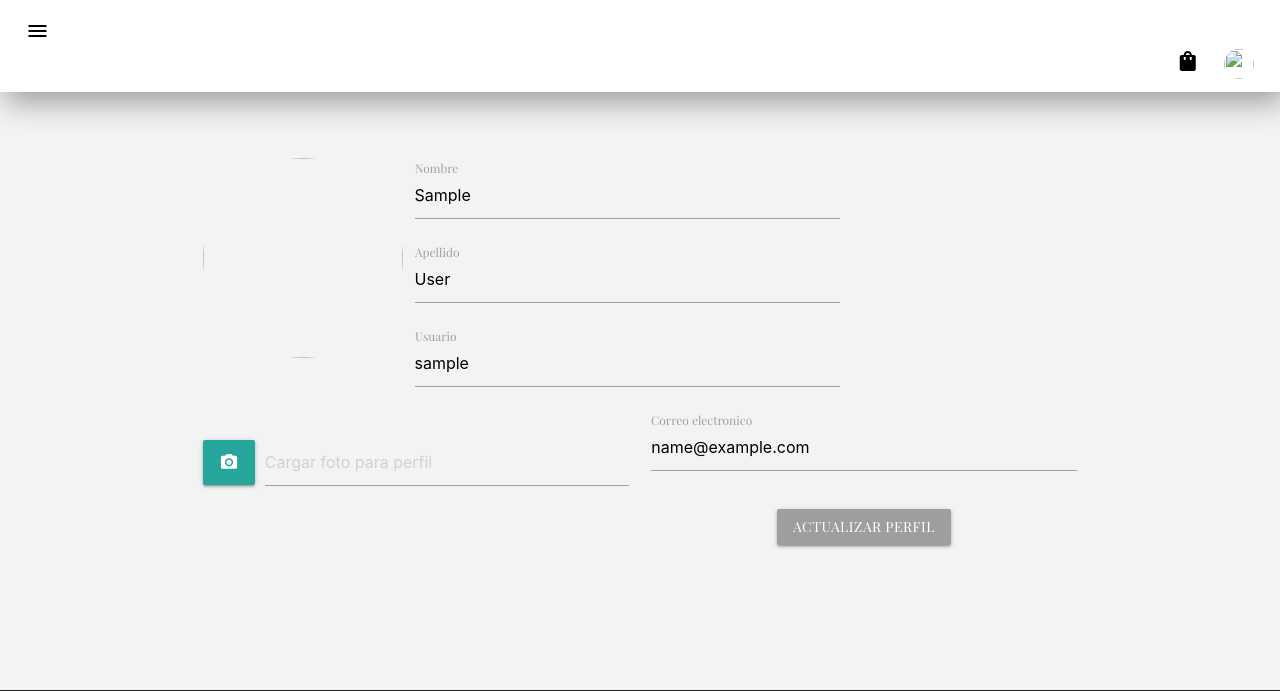
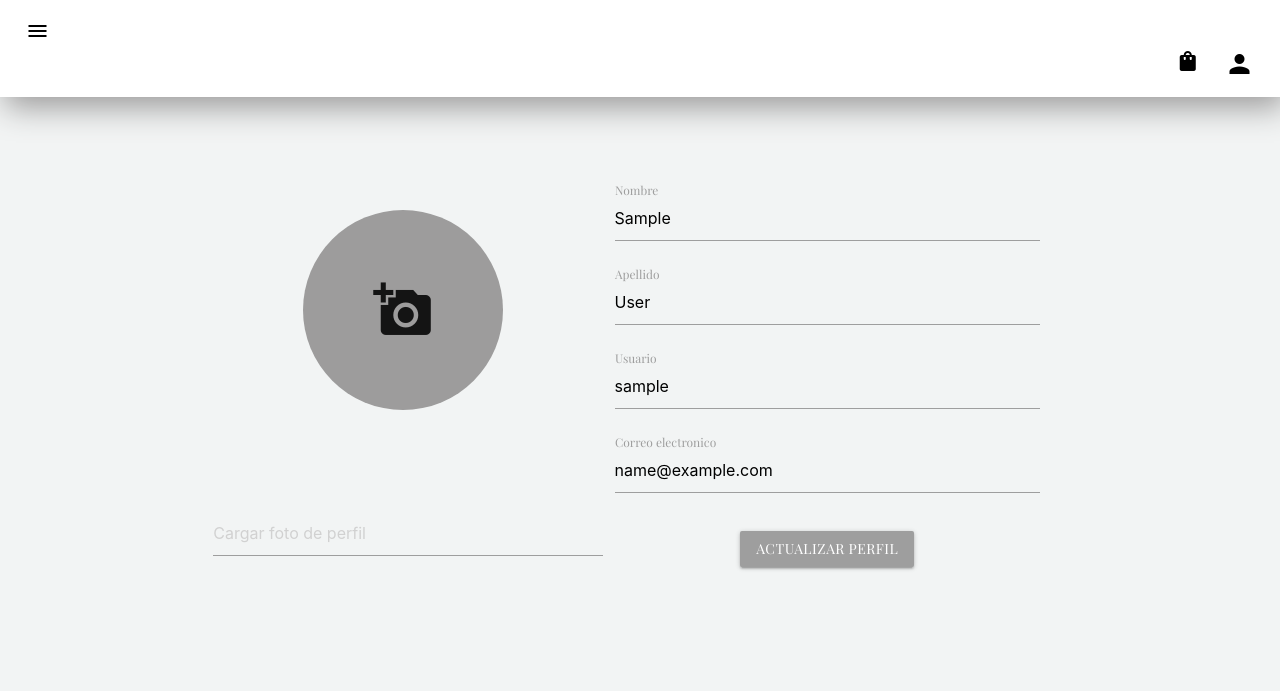
Before and after one commit to ValentinaC2004/KORAS_JOYERIA, a Django app: page /profileEdit/ in a window 1280 px wide. Shown: the top 691 px of the page. Run offline with Django 4.2, Linux system fonts and the light colour scheme; the visitor is signed in with stand-in values (Sample User, id 1); some libraries are stand-ins or nearby versions.

Commit message:
Agregando roles, modificación de imagen perfil y condicionales para el acceso con perfil

```diff
--- a/proyecto_koras/koras_joyeria/static/koras_joyeria/css/style.css
+++ b/proyecto_koras/koras_joyeria/static/koras_joyeria/css/style.css
@@ -334,3 +334,18 @@
     text-align: center;
     padding: 2%;
 }
+.foto-flex{
+    width: 200px;
+    height: 200px;
+    background-color: rgb(157, 156, 156);
+    border-radius: 100%;
+    align-items: center;
+    margin: 100px;
+    margin-top: 0%;
+    display: flex;
+    justify-content: center;
+}
+.foto-flex:hover{
+    background-color: #080808d5;
+    opacity: 100%;
+}
--- a/proyecto_koras/koras_joyeria/templates/koras_joyeria/base/base.html
+++ b/proyecto_koras/koras_joyeria/templates/koras_joyeria/base/base.html
@@ -25,8 +25,6 @@
     <title>{% block title1 %}Koras Joyeria - {% endblock title1 %} {% block title2 %} ... {% endblock title2 %} </title>
 </head>
 <body>
-
-
     <header class="header">
 
         <div class="menu-nav">
@@ -34,21 +32,27 @@
 
             {% if request.user.is_authenticated %}
             <div>
-            <a class='dropdown-trigger right micuenta' href='#' data-target='micuenta'><img src="{{ user.profile.image.url }}" class="profile-navbar right"></a>
+                {% if user.profile.image %}
+                <a class='dropdown-trigger right micuenta' href='#' data-target='micuenta'><img src="{{ user.profile.image.url }}" class="profile-navbar right"></a>
+                {% else %}
+                <a class='dropdown-trigger right micuenta black-text' href='#' data-target='micuenta'><i class="material-icons small">person</i></a>
+                {% endif %}
         </div>
                 <ul id='micuenta' class='dropdown-content'>
+                    {% if request.user.profile %}
                     <li><a href="{% url 'koras_joyeria:profileEdit' %}">Editar perfil</a></li>
-
-                    <li><a href="#"><i class="material-icons">power_settings_new</i></a></li>
+                    {% else %}
+                    <li><a href="{% url 'koras_joyeria:profileEdit' %}">Personalizar perfil</a></li>
+                    {% endif %}
+                    <li><a href=""><i class="material-icons">power_settings_new</i></a></li>
                   </ul>
                   {% endif %}
 
             <a class="waves-effect waves-light  modal-trigger right" href="#carrito">
-                <span class="material-icons right black-text">
+                <span class="material-icons right black-text small">
                     shopping_bag
                     </span>
             </a>
-
     </div>
 </header>
 
@@ -77,8 +81,11 @@
                 {% block contentMenu %}
 
                 {% if request.user.is_authenticated %}
-
+                {% if user.profile.image %}
                 <li><a href="{% url 'koras_joyeria:profile' %}" class="cuenta"><img src="{{ user.profile.image.url }}" class="profile-nav">Perfil</a></li>
+                {% else %}
+                <li><a href="{% url 'koras_joyeria:profileEdit' %}" class="cuenta"><i class="material-icons small">person</i>Personalizar perfil</a></li>
+                {% endif %}
                 {% endif %}
                 <li><a href="{% url 'koras_joyeria:home' %}"><i class="material-icons">home</i>Inicio</a></li>
                 <li><a href="{% url 'koras_joyeria:tienda' %}"><i class="material-icons">store</i>Tienda</a></li>
--- a/proyecto_koras/koras_joyeria/templates/koras_joyeria/profile/profile-edit.html
+++ b/proyecto_koras/koras_joyeria/templates/koras_joyeria/profile/profile-edit.html
@@ -6,12 +6,25 @@
 
 {% block content %}
 
-<div class="container">
-    <br><br><br>
-    <div class="row center">
+<div class="container center">
+    <br><br><br><br>
+    <div class="row">
         <form class="col s12" method="post" action="" enctype="multipart/form-data">
-
+          {% if user.profile.image %}
           <img src="{{ user.profile.image.url }}" class="imgEdit left">
+          {% else %}
+          <div class="input-field left">
+            <div class="file-field input-field">
+              <div class="foto-flex">
+                <i class="material-icons medium">add_a_photo</i>
+                <input type="file" multiple>
+              </div>
+              <div class="file-path-wrapper">
+                <input class="file-path validate" type="text" placeholder="Cargar foto de perfil">
+              </div>
+            </div>
+          </div>
+          {% endif %}
 
           <div class="row">
             <div class="input-field col s6">
@@ -29,17 +42,7 @@
               <label for="first_name">Usuario</label>
             </div>
 
-            <div class="input-field col s6">
-              <div class="file-field input-field">
-                <div class="btn">
-                  <i class="material-icons">camera_alt</i>
-                  <input type="file" multiple>
-                </div>
-                <div class="file-path-wrapper">
-                  <input class="file-path validate" type="text" placeholder="Cargar foto para perfil">
-                </div>
-              </div>
-            </div>
+
 
             <div class="input-field col s6">
               <input id="first_name" type="text" class="validate" value="{{ user.email }}">
```
Also changed, not shown: proyecto_koras/koras_joyeria/admin.py (+17 -3 lines), proyecto_koras/koras_joyeria/models.py (+8 -8 lines), proyecto_koras/koras_joyeria/migrations/0022_role_remove_profile_rol.py (added), proyecto_koras/koras_joyeria/migrations/0023_profile_rol_role_id_rol_role_nombre_rol.py (added), proyecto_koras/proyecto_koras/settings.py (line endings or trailing spaces), proyecto_koras/uploads/profiles/port1.jpg (added).
